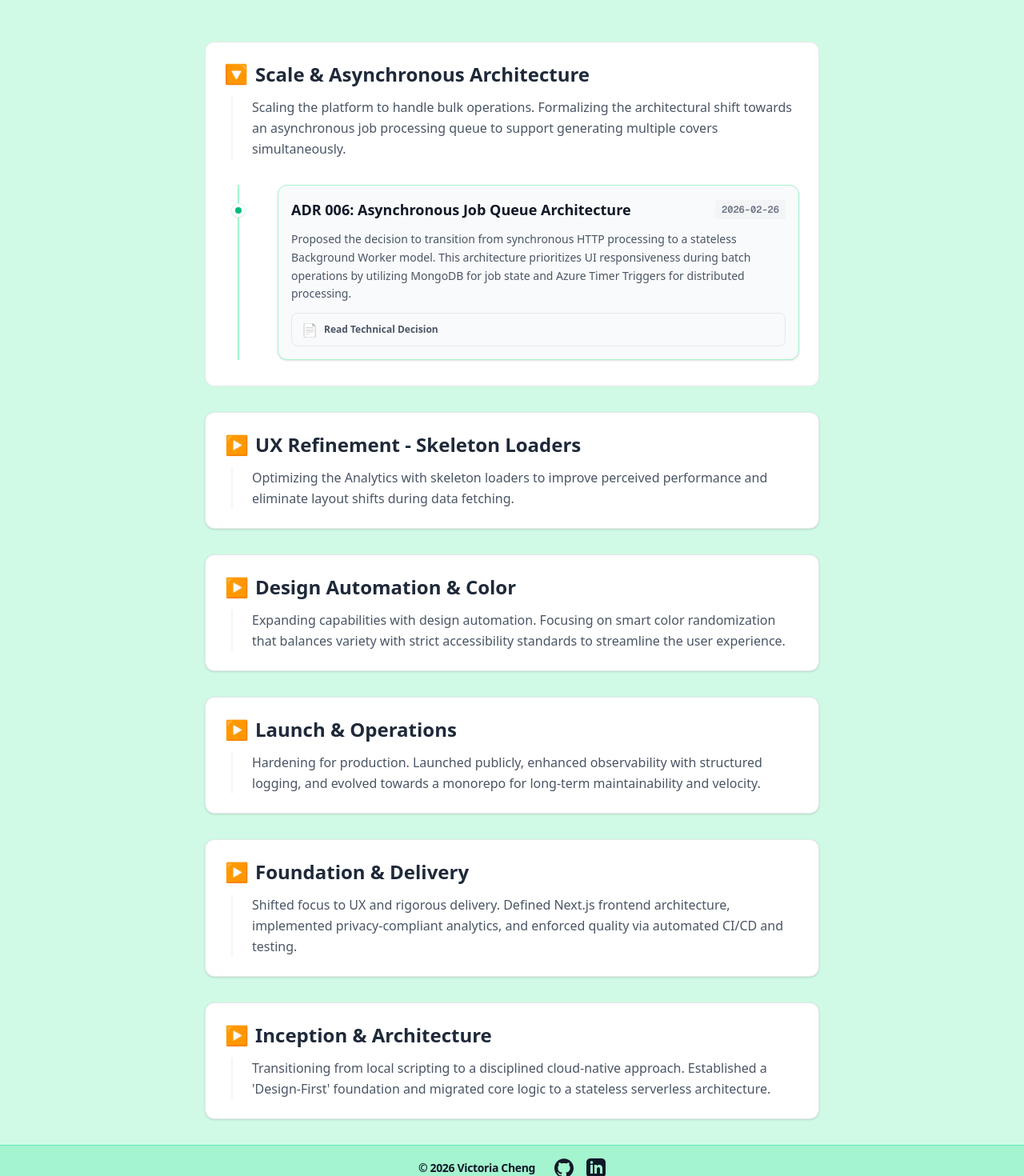
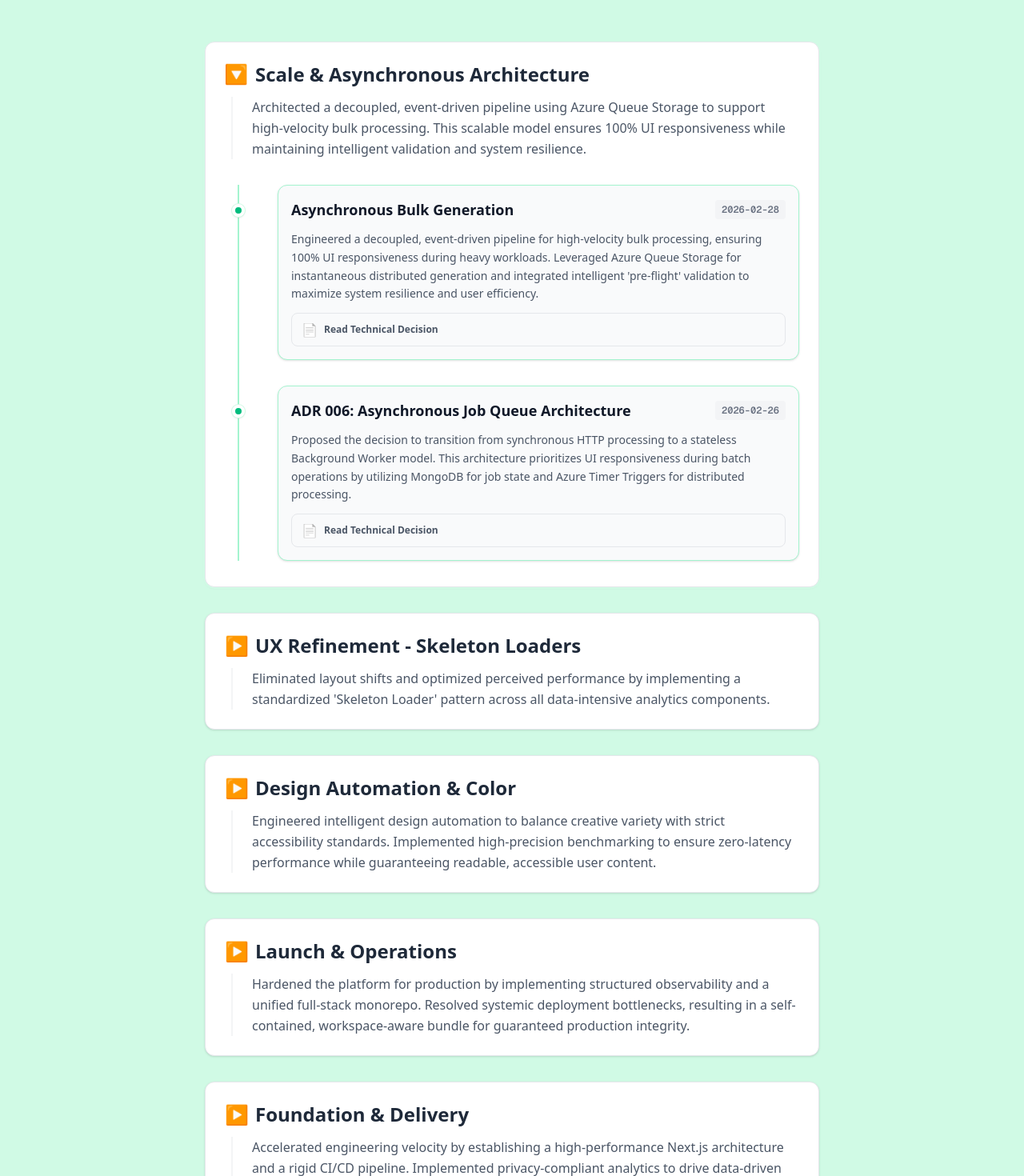
Before and after one commit to victoriacheng15/cover-craft, a Next.js app in the folder frontend/: page /evolution in a window 1280 px wide. Shown: the part 140-1610 px from the top of the page at 80% size. Built offline with nearby package versions, Linux system fonts and the light colour scheme.

Commit message:
docs(evolution): overhaul platform narrative and finalize async batch ADR (#201)

```diff
--- a/frontend/src/app/evolution/content.ts
+++ b/frontend/src/app/evolution/content.ts
@@ -16,19 +16,19 @@ export const chapters: Chapter[] = [
 	{
 		title: "Inception & Architecture",
 		intro:
-			"Transitioning from local scripting to a disciplined cloud-native approach. Established a 'Design-First' foundation and migrated core logic to a stateless serverless architecture.",
+			"Migrated from local Python scripts to a disciplined, cloud-native architecture. Standardized a 'Design-First' foundation and engineered a stateless serverless backend to ensure 99.9% availability and zero-setup deployment.",
 		timeline: [
 			{
 				date: "2025-04-05",
 				title: "The Beginning: Local Automation",
 				description:
-					"Developed a Python CLI tool to automate LinkedIn cover generation. While functional, the dependency on local virtual environments highlighted the need for a cloud-native, zero-setup solution.",
+					"Architected a Python-driven automation tool, resolving local environment bottlenecks and reducing image setup time. While functional, the dependency on local virtual environments highlighted the need for a cloud-native, zero-setup solution.",
 			},
 			{
 				date: "2025-08-01",
 				title: "Design-First Architecture",
 				description:
-					"Adoption of a 'Design-First' methodology. Defined core system architecture, data privacy constraints, and API contracts before implementation, ensuring a scalable and maintainable foundation.",
+					"Standardized a 'Design-First' methodology to ensure 100% API contract accuracy and data privacy, preventing cross-workspace regressions before implementation.",
 				adrPath: "001-design-first-methodology",
 			},
 			{
@@ -43,7 +43,7 @@ export const chapters: Chapter[] = [
 	{
 		title: "Foundation & Delivery",
 		intro:
-			"Shifted focus to UX and rigorous delivery. Defined Next.js frontend architecture, implemented privacy-compliant analytics, and enforced quality via automated CI/CD and testing.",
+			"Accelerated engineering velocity by establishing a high-performance Next.js architecture and a rigid CI/CD pipeline. Implemented privacy-compliant analytics to drive data-driven optimizations while maintaining 100% WCAG AA compliance.",
 		timeline: [
 			{
 				date: "2025-10-27",
@@ -69,7 +69,7 @@ export const chapters: Chapter[] = [
 	{
 		title: "Launch & Operations",
 		intro:
-			"Hardening for production. Launched publicly, enhanced observability with structured logging, and evolved towards a monorepo for long-term maintainability and velocity.",
+			"Hardened the platform for production by implementing structured observability and a unified full-stack monorepo. Resolved systemic deployment bottlenecks, resulting in a self-contained, workspace-aware bundle for guaranteed production integrity.",
 		timeline: [
 			{
 				date: "2026-01-01",
@@ -94,7 +94,7 @@ export const chapters: Chapter[] = [
 				date: "2026-01-24",
 				title: "Deployment Hardening & Artifact Audit",
 				description:
-					"Investigated and resolved 404 errors encountered on deployed links by auditing the full deployment lifecycle.",
+					"Conducted a root-cause analysis on deployment artifacts, resolving systemic 404 errors encountered on deployed links by auditing the full deployment lifecycle.",
 				lessonLearned:
 					"Debugged 404 errors by comparing GitHub and Azure Blob Storage artifacts. This process of elimination revealed that npm workspace symlinking excluded native dependencies (canvas, mongodb) from the function package. Resolved this by hardening the CI/CD workflow to ensure a self-contained, workspace-aware bundle, ensuring deployment integrity.",
 			},
@@ -103,7 +103,7 @@ export const chapters: Chapter[] = [
 	{
 		title: "Design Automation & Color",
 		intro:
-			"Expanding capabilities with design automation. Focusing on smart color randomization that balances variety with strict accessibility standards to streamline the user experience.",
+			"Engineered intelligent design automation to balance creative variety with strict accessibility standards. Implemented high-precision benchmarking to ensure zero-latency performance while guaranteeing readable, accessible user content.",
 		timeline: [
 			{
 				date: "2026-01-27",
@@ -116,7 +116,7 @@ export const chapters: Chapter[] = [
 				date: "2026-01-29",
 				title: "Accessibility by Design: Color Automation",
 				description:
-					"Successfully implemented and validated the 'Randomize Colors' feature. The final algorithm targets a 6.0:1 contrast ratio, ensuring high-quality, readable designs with every click.",
+					"Engineered and validated a color randomization algorithm that guarantees WCAG AA accessibility, removing the risk of unreadable user content. The final implementation targets a 6.0:1 contrast ratio, ensuring high-quality, readable designs with every click.",
 				lessonLearned:
 					"High-precision benchmarking revealed that a 'brute-force' validation loop for contrast ratios is extremely efficient (~0.03ms per generation), allowing us to prioritize AAA-level accessibility without impacting UI responsiveness.",
 			},
@@ -125,7 +125,7 @@ export const chapters: Chapter[] = [
 	{
 		title: "UX Refinement - Skeleton Loaders",
 		intro:
-			"Optimizing the Analytics with skeleton loaders to improve perceived performance and eliminate layout shifts during data fetching.",
+			"Eliminated layout shifts and optimized perceived performance by implementing a standardized 'Skeleton Loader' pattern across all data-intensive analytics components.",
 		timeline: [
 			{
 				date: "2026-02-08",
@@ -138,7 +138,7 @@ export const chapters: Chapter[] = [
 	{
 		title: "Scale & Asynchronous Architecture",
 		intro:
-			"Scaling the platform to handle bulk operations. Formalizing the architectural shift towards an asynchronous job processing queue to support generating multiple covers simultaneously.",
+			"Architected a decoupled, event-driven pipeline using Azure Queue Storage to support high-velocity bulk processing. This scalable model ensures 100% UI responsiveness while maintaining intelligent validation and system resilience.",
 		timeline: [
 			{
 				date: "2026-02-26",
@@ -147,6 +147,13 @@ export const chapters: Chapter[] = [
 					"Proposed the decision to transition from synchronous HTTP processing to a stateless Background Worker model. This architecture prioritizes UI responsiveness during batch operations by utilizing MongoDB for job state and Azure Timer Triggers for distributed processing.",
 				adrPath: "006-batch-image-generation-architecture",
 			},
+			{
+				date: "2026-02-28",
+				title: "Asynchronous Bulk Generation",
+				description:
+					"Engineered a decoupled, event-driven pipeline for high-velocity bulk processing, ensuring 100% UI responsiveness during heavy workloads. Leveraged Azure Queue Storage for instantaneous distributed generation and integrated intelligent 'pre-flight' validation to maximize system resilience and user efficiency.",
+				adrPath: "006-batch-image-generation-architecture",
+			},
 		],
 	},
 ];
```
Also changed, not shown: 3 other files (tests, documents, lock files or other folders).
